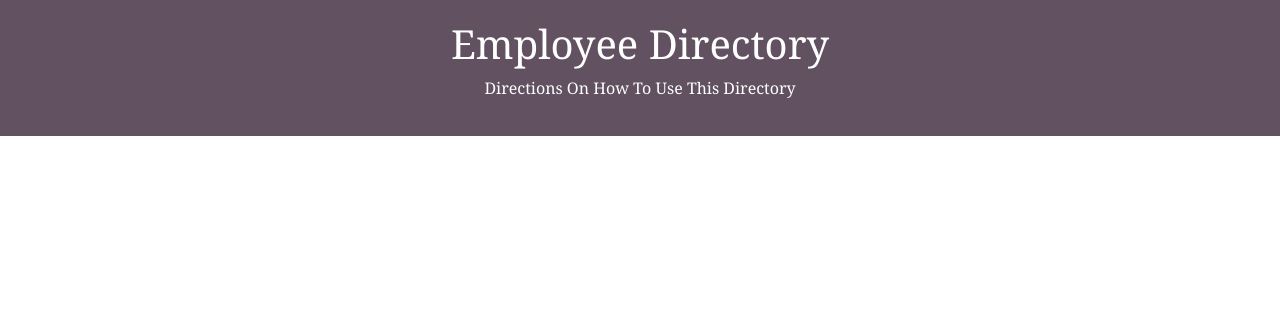
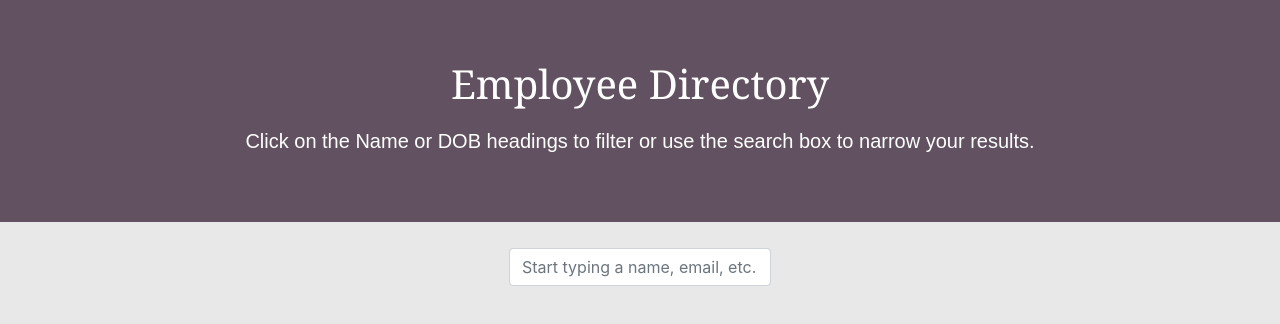
Before and after one commit to MeganCarnaghi/Employee-Directory, a React (Create React App) app: page / in a window 1280 px wide. Shown: the top 324 px of the page. Built offline with nearby package versions, Linux system fonts and the light colour scheme.

Commit message:
added styling to header and body

```diff
--- a/src/App.js
+++ b/src/App.js
@@ -1,10 +1,12 @@
 import React from "react";
 import Header from "./components/Header";
+import SearchBar from "./components/SearchBar";
 
 function App() {
   return (
     <div className="App">
       <Header />
+      <SearchBar />
     </div>
   );
 }
--- a/src/components/Header.js
+++ b/src/components/Header.js
@@ -6,7 +6,10 @@ function Header() {
   return (
     <div className="header">
       <h1>Employee Directory</h1>
-      <p>Directions On How To Use This Directory</p>
+      <p>
+        Click on the Name or DOB headings to filter or use the search box to
+        narrow your results.
+      </p>
     </div>
   );
 }
--- /dev/null
+++ b/src/components/SearchBar.js
@@ -0,0 +1,21 @@
+import React from "react";
+import "../styles/SearchBar.css";
+
+// Search Bar
+function SearchBar(props) {
+  return (
+    <div className="row justify-content-center">
+      <form>
+        <input
+          type="text"
+          className="form-control"
+          value={props.search}
+          onChange={props.handleChange}
+          placeholder="Start typing a name, email, etc."
+        />
+      </form>
+    </div>
+  );
+}
+
+export default SearchBar;
--- /dev/null
+++ b/src/index.css
@@ -0,0 +1,9 @@
+* {
+  margin: 0;
+  padding: 0;
+}
+
+html {
+  font-family: Arial, Helvetica, sans-serif;
+  background-color: #e8e8e8;
+}
--- a/src/index.js
+++ b/src/index.js
@@ -1,5 +1,6 @@
 import React from "react";
 import ReactDOM from "react-dom";
+import "./index.css";
 import App from "./App";
 // Import Bootstrap
 import "bootstrap/dist/css/bootstrap.min.css";
--- a/src/styles/Header.css
+++ b/src/styles/Header.css
@@ -1,8 +1,18 @@
 /* Styling for Header */
 .header {
-  font-family: Cambria, Cochin, Georgia, Times, "Times New Roman", serif;
   background-color: #625261;
-  padding: 20px;
+  padding: 50px;
   color: #ffffff;
   text-align: center;
 }
+
+h1 {
+  font-family: Georgia, "Times New Roman", Times, serif;
+  width: 100%;
+  padding: 10px;
+}
+
+p {
+  font-family: Arial, Helvetica, sans-serif;
+  font-size: 20px;
+}
--- /dev/null
+++ b/src/styles/SearchBar.css
@@ -0,0 +1,8 @@
+form {
+  margin-top: 2%;
+  width: 20%;
+}
+
+div {
+  background-color: #e8e8e8;
+}
```
Also changed, not shown: 1 other file (tests, documents, lock files or other folders).
